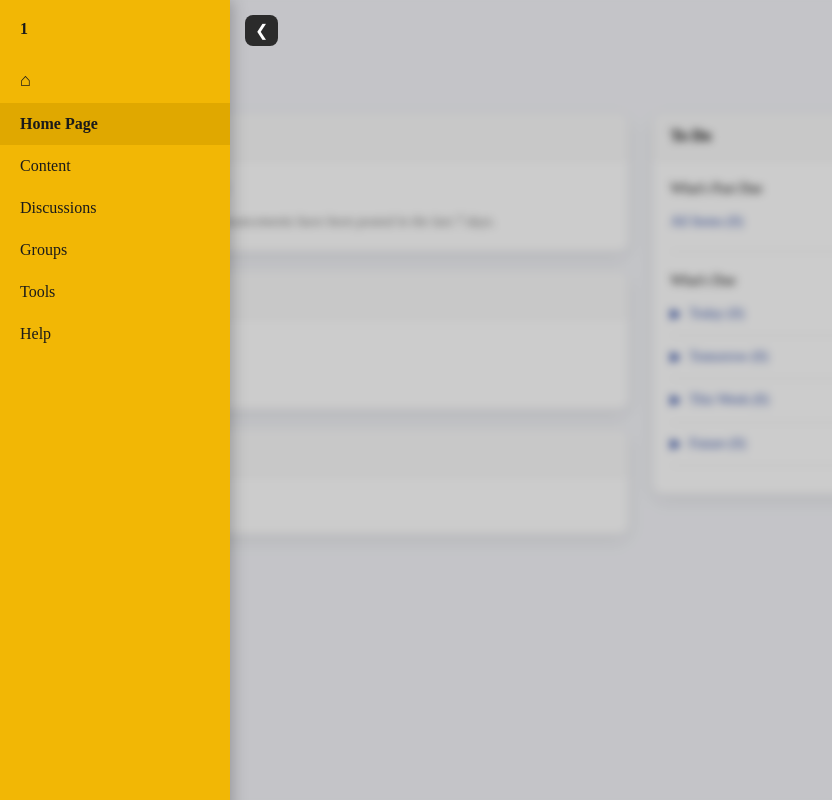
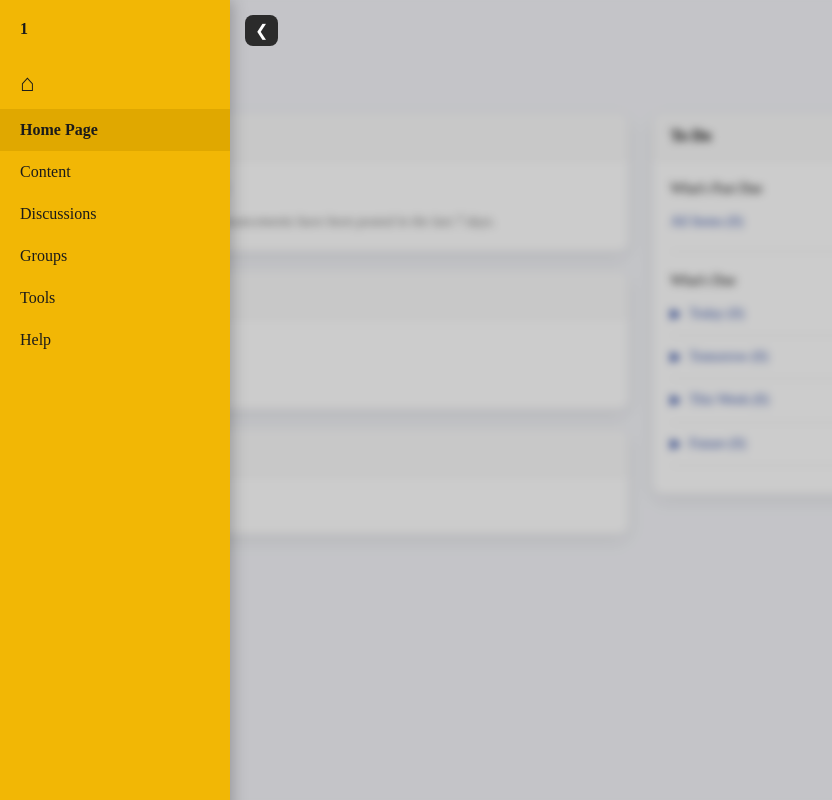
Before and after one commit to markchweya/lms, a React (Vite) app: page /course/1 in a window 1280 px wide. Shown: the whole page, without its empty margins (0-832 px from the left). Built offline with nearby package versions, Linux system fonts and the light colour scheme.

Commit message:
Update CourseSidebarLayout.tsx

```diff
--- a/src/components/CourseSidebarLayout.tsx
+++ b/src/components/CourseSidebarLayout.tsx
@@ -85,7 +85,7 @@ export default function CourseSidebarLayout({ children, active }: any){
         <div style={title}>{code}</div>
 
         <div style={{...item,display:'flex',alignItems:'center',gap:'10px'}} onClick={()=>navigate('/dashboard/student')}>
-          <span style={{fontSize:'18px'}}>⌂</span>
+          <span style={{fontSize:'24px'}}>⌂</span>
         </div>
 
         <div style={active==='home'?activeItem:item} onClick={()=>navigate(`/course/${code}`)}>
```
